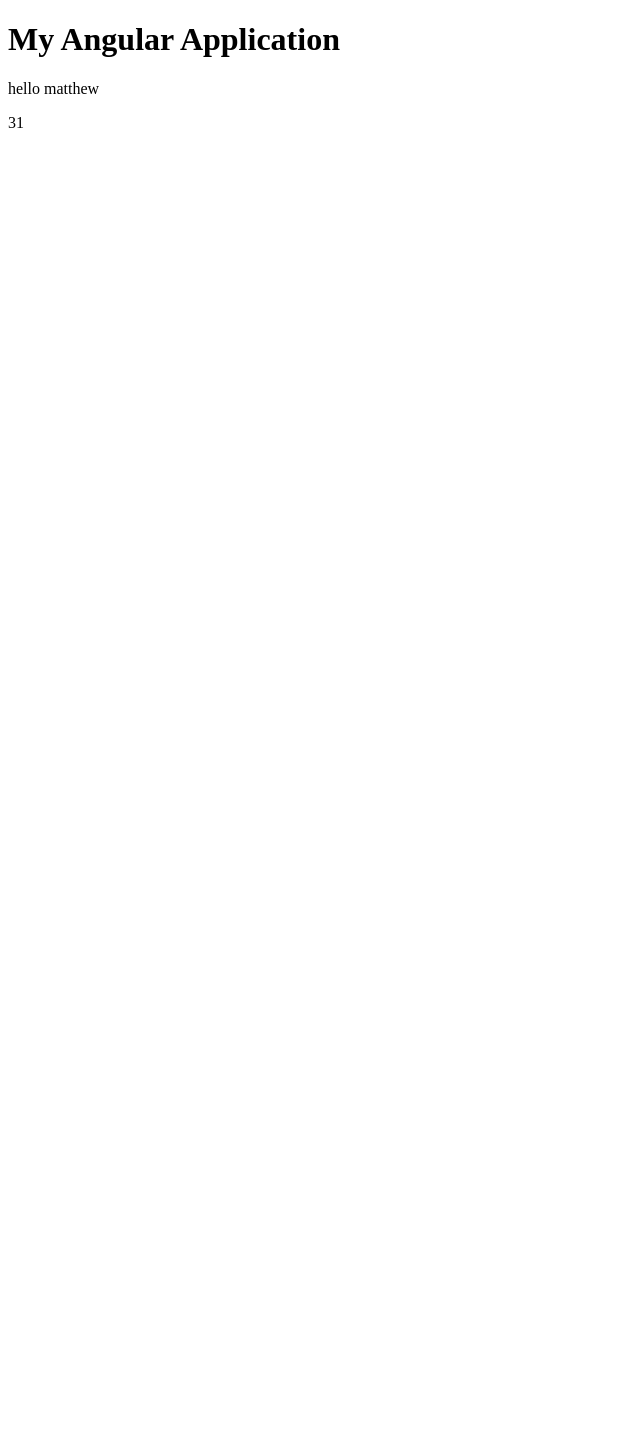
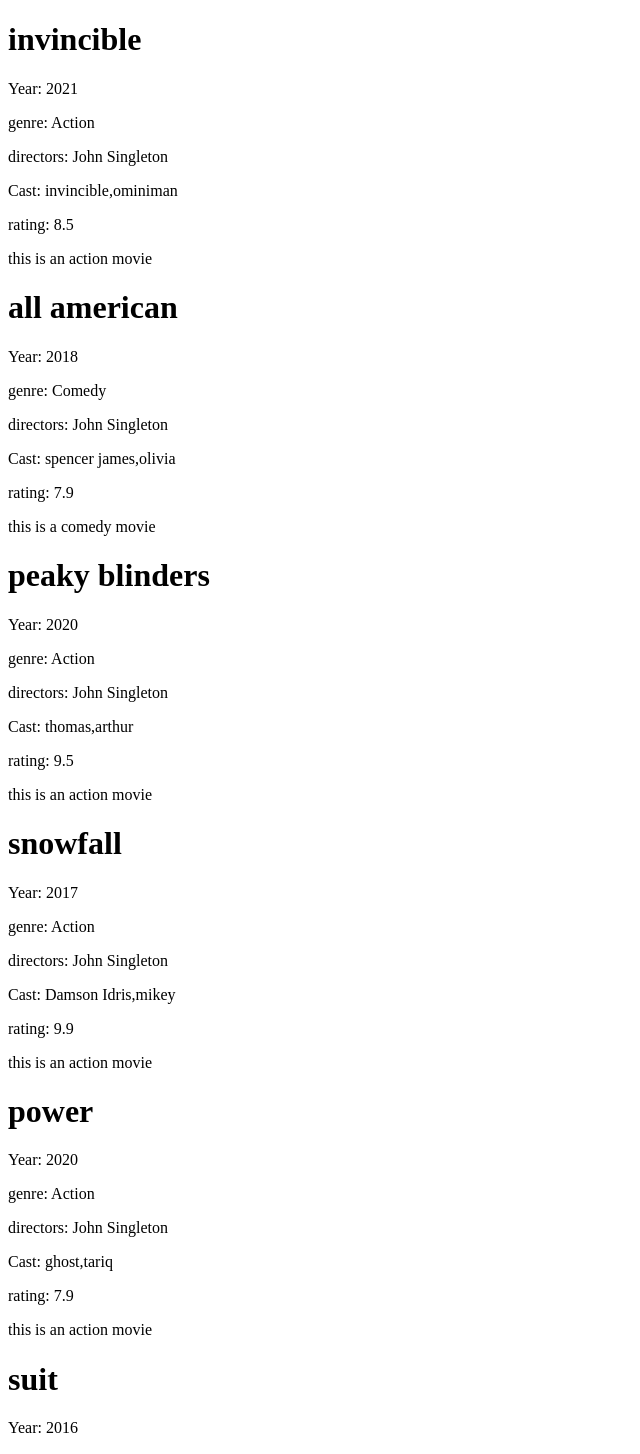
Before and after one commit to RaqeebDejonwo/raqeeb, an Angular app: page / in a window 1280 px wide. Shown: the top 1454 px of the page, without its empty margins (0-640 px from the left). Before the commit the page ends 800 px from the top, so only its background shows below. Built offline with nearby package versions, Linux system fonts and the light colour scheme.

Commit message:
Completed Assignment 2 movie template

```diff
--- a/src/app/app.html
+++ b/src/app/app.html
@@ -1,4 +1,28 @@
-<h1>My Angular Application</h1>
 
-<p>{{ firstVariable }}</p>
-<p>{{ secondVariable }}</p>
+@for(movie of movies;track movie.title){
+  <h1>{{movie.title }}</h1>
+  <p>Year: {{movie.year}}</p>
+  <p>genre: {{movie.genre}}</p>
+  <p>directors: {{movie.directors}}</p>
+  <p>Cast: {{ movie.cast }}</p>
+  @if(movie.rating){
+    <p>rating: {{movie.rating}}</p>
+  }
+  @switch (movie.genre) {
+    @case ('Action') {
+ <p>this is an action movie</p>
+    }
+    @case ('Comedy') {
+ <p>this is a comedy movie</p>
+    }
+    @case ('Horror') {
+    <p>this is a horror movie</p>
+    }
+  }
+}
+@empty {
+  <p>No movies available</p>
+}
+<div id="Sentenial Value">
+
+</div>
--- a/src/app/app.ts
+++ b/src/app/app.ts
@@ -1,5 +1,7 @@
+// app.ts
 import { Component, signal } from '@angular/core';
 import { RouterOutlet } from '@angular/router';
+import { Movie } from './movie';
 
 @Component({
   imports: [RouterOutlet],
@@ -9,6 +11,61 @@
 })
 export class App {
   protected readonly title = signal('untitled');
+
   firstVariable: string = 'hello matthew';
   secondVariable: number = 31;
+
+  movies: Movie<string[]>[] = [
+    {
+      title: 'invincible',
+      year: 2021,
+      genre: 'Action',
+      directors: ['John Singleton'],
+      cast: ['invincible', 'ominiman'],
+      rating: 8.5,
+    },
+    {
+      title: 'all american',
+      year: 2018,
+      genre: 'Comedy',
+      directors: ['John Singleton'],
+      cast: ['spencer james', 'olivia'],
+      rating: 7.9,
+    },
+    {
+      title: 'peaky blinders',
+      year: 2020,
+      genre: 'Action',
+      directors: ['John Singleton'],
+      cast: ['thomas', 'arthur'],
+      rating: 9.5,
+    },
+
+    {
+      title: 'snowfall',
+      year: 2017,
+      genre: 'Action',
+      directors: ['John Singleton'],
+      cast: ['Damson Idris', 'mikey'],
+      rating: 9.9,
+    },
+
+    {
+      title: 'power',
+      year: 2020,
+      genre: 'Action',
+      directors: ['John Singleton'],
+      cast: ['ghost', 'tariq'],
+      rating: 7.9,
+    },
+
+    {
+      title: 'suit',
+      year: 2016,
+      genre: 'Action',
+      directors: ['John Singleton'],
+      cast: ['harvey', 'mike'],
+      rating: 8.0,
+    },
+  ];
 }
--- /dev/null
+++ b/src/app/movie.ts
@@ -0,0 +1,8 @@
+export interface Movie<T> {
+  title: string;
+  year: number;
+  genre: 'Action' | 'Comedy' | 'Horror';
+  rating?: number;
+  directors: string[];
+  cast: T;
+}
```
